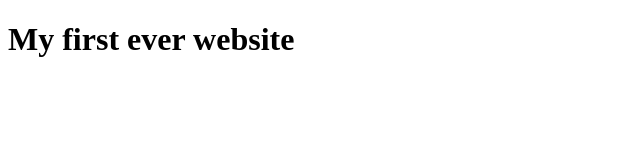
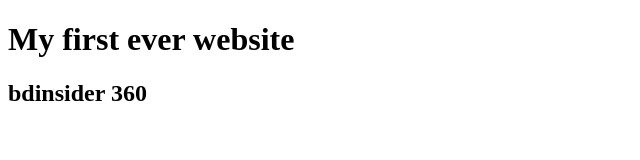
Before and after one commit to shofiqul12/my-first-website, a plain HTML site: page index.html in a window 1280 px wide. Shown: the whole page, without its empty margins (0-640 px from the left). Drawn offline with Linux system fonts and the light colour scheme.

Commit message:
learned github

```diff
--- a/index.html
+++ b/index.html
@@ -8,5 +8,6 @@
 </head>
 <body>
     <h1>My first ever website</h1>
+    <h2>bdinsider 360</h2>
 </body>
 </html>
```
